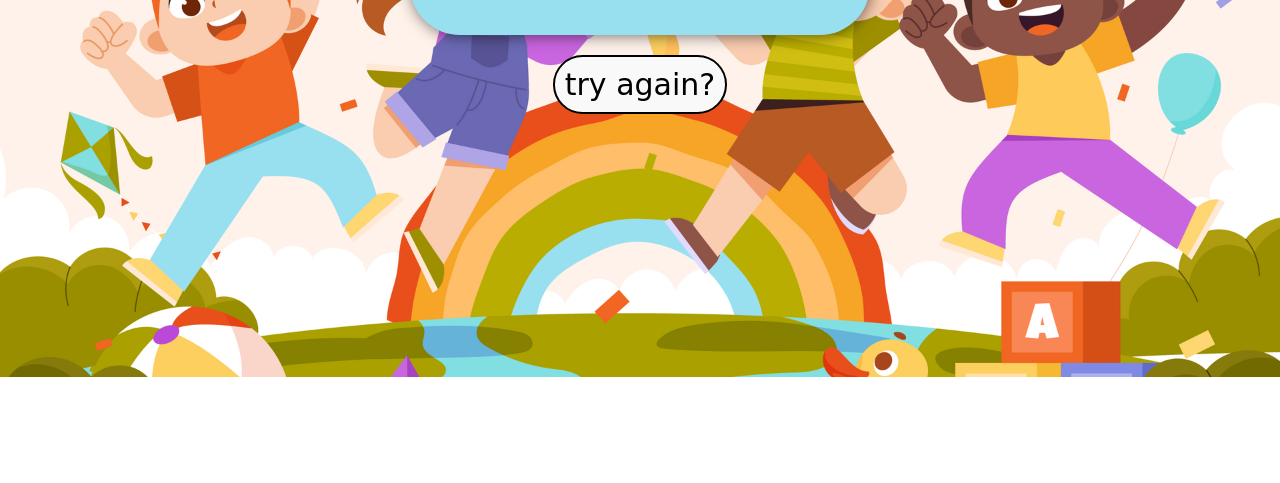
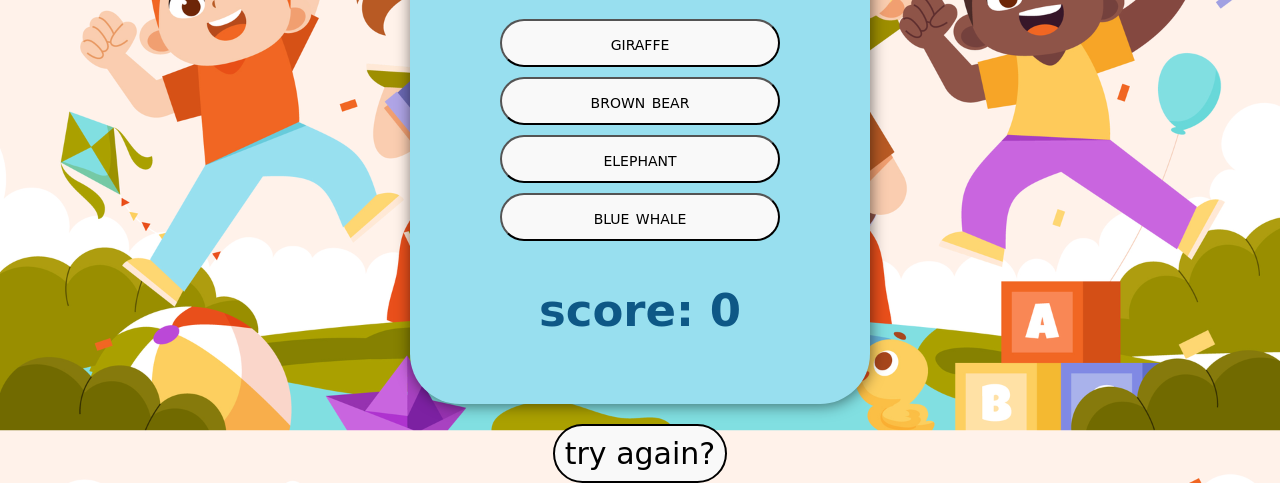
Before and after one commit to GlennJohansson85/Project_2_Quiz_for_Kids, a website: page index.html in a window 1280 px wide. Shown: the part 423-906 px from the top of the page. Before the commit the page ends 800 px from the top, so only its background shows below. Drawn offline with Linux system fonts and the light colour scheme; a web font is replaced by a local one.

Commit message:
Update index.html
-Move script.js to script folder in assets foldder

```diff
--- a/index.html
+++ b/index.html
@@ -45,6 +45,6 @@
     </div>
 
 <!-- JS LINK -->
-    <script src="script.js"></script>
+    <script src="assets/script/script.js"></script>
 </body>
 </html>
```
